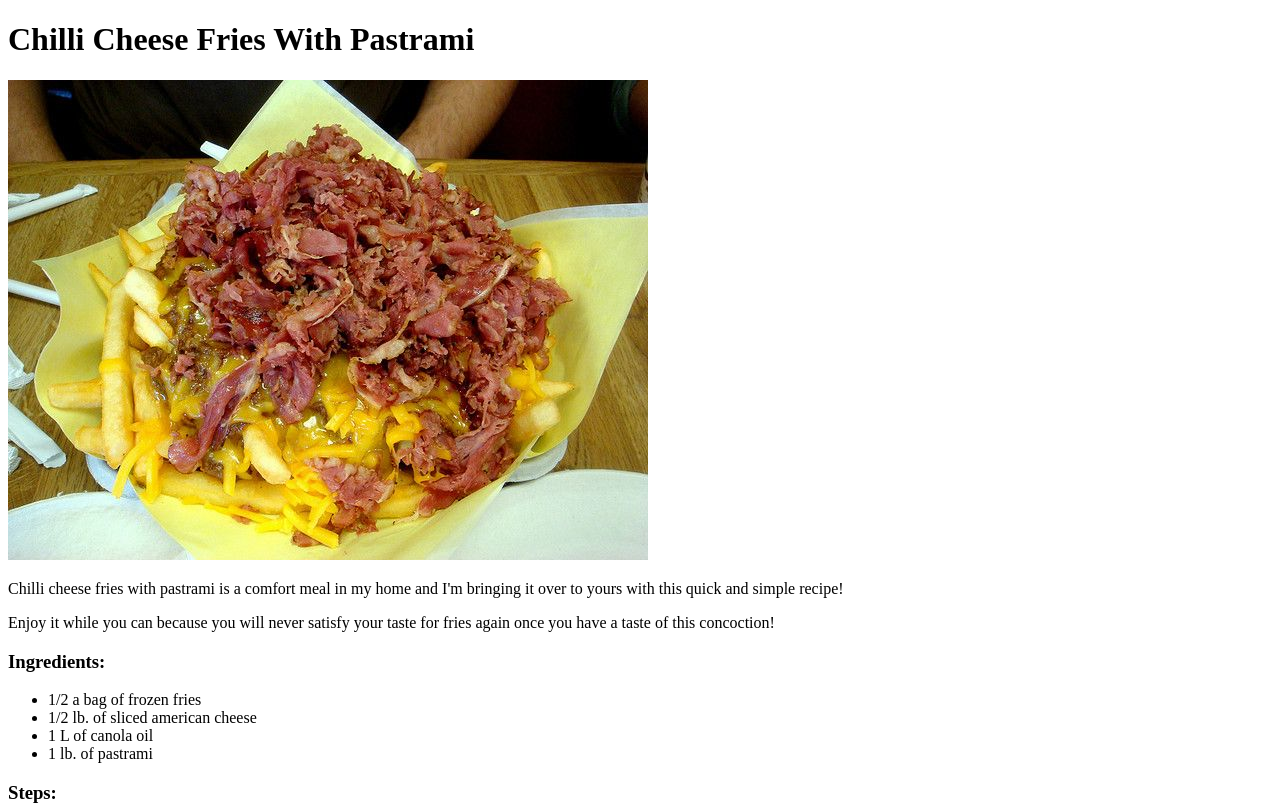
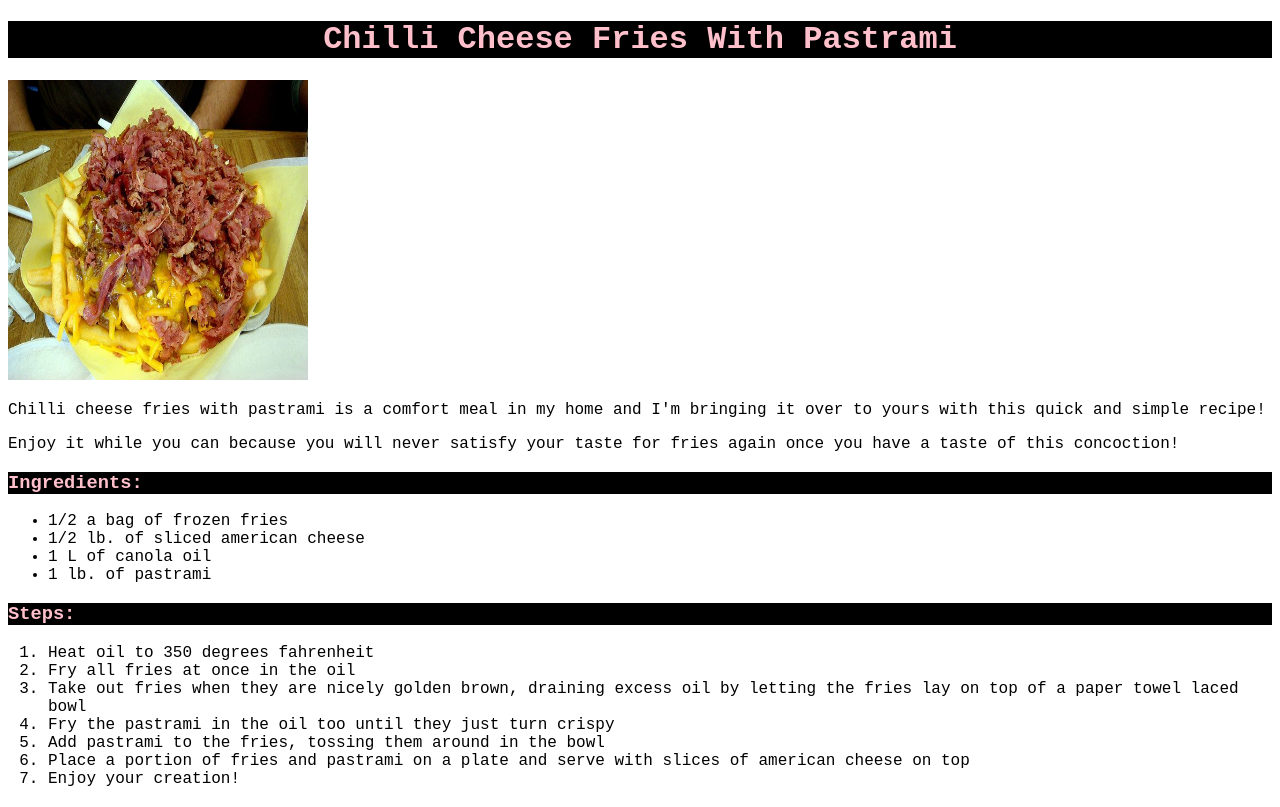
Before and after one commit to DaLawnChair/odin-recipes, a plain HTML site: page recipes/chilli-cheese-fries-with-pastrami.html in a window 1280 px wide. Shown: the top 807 px of the page. Drawn offline with Linux system fonts and the light colour scheme.

Commit message:
Add basic CSS to website

```diff
--- a/recipes/chilli-cheese-fries-with-pastrami.html
+++ b/recipes/chilli-cheese-fries-with-pastrami.html
@@ -5,6 +5,9 @@
         <meta http-equiv="X-UA-Compatible" content="IE=edge">
         <meta name="viewport" content="width=device-width, initial-scale=1.0">
         <title>Chilli Cheese Fries With Pastrami</title>
+
+        <link rel="stylesheet" href="../style.css">
+
     </head>
     <body>
         <h1>Chilli Cheese Fries With Pastrami</h1>
--- /dev/null
+++ b/style.css
@@ -0,0 +1,20 @@
+body
+{
+    font-family: 'Courier New', Courier, monospace;
+}
+h1,
+h3
+{
+    font-weight: bold;
+    background-color: black;
+    color: pink;
+}
+h1
+{
+    text-align: center;
+}
+img
+{
+    width: 300px;
+    height: 300px;
+}
```
Also changed, not shown: index.html (+3 -0 lines), recipes/pimento-cheese-sandwich.html (+3 -0 lines), recipes/tea.html (+3 -0 lines).
